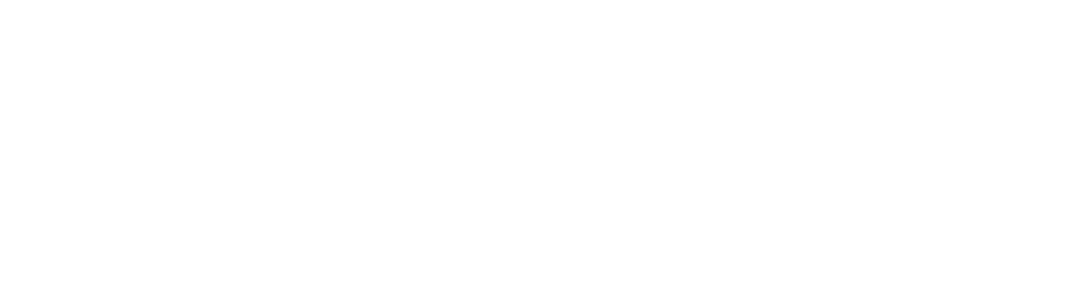
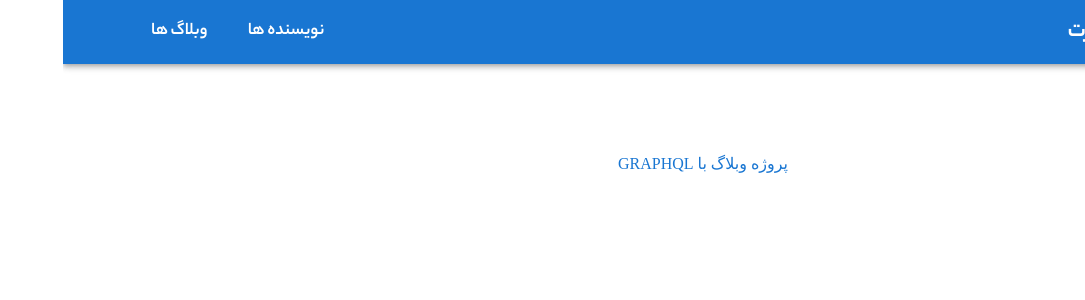
Before and after one commit to elahe-soltani/graphql-blog, a React (Create React App) app: page /authorsAll in a window 1280 px wide. Before the commit this address had no page. Shown: the top 300 px of the page, without its empty margins (195-1280 px from the left). Built offline with nearby package versions, Linux system fonts and the light colour scheme.

Commit message:
add blogs page and authors page and add routs in header

```diff
--- a/src/App.js
+++ b/src/App.js
@@ -5,6 +5,8 @@
 import BlogPage from './Component/blog/BlogPage';
 import AuthorPage from './Component/author/AuthorPage';
 import ScrollToTop from './Component/shared/ScrollToTop';
+import BlogsAll from './Component/blog/BlogsAll';
+import AuthorsAll from './Component/author/AuthorsAll';
 
 const App = () => {
 
@@ -16,6 +18,8 @@
           <Route path='/' element={<HomePage />} />
           <Route path='/blogs/:slug' element={<BlogPage />} />
           <Route path='/authors/:slug' element={<AuthorPage />} />
+          <Route path='/authorsAll' element={<AuthorsAll />} />
+          <Route path='/blogsAll' element={<BlogsAll />} />
         </Routes>
       </Layout>
     </div>
--- /dev/null
+++ b/src/Component/author/AuthorsAll.js
@@ -0,0 +1,11 @@
+import React from 'react';
+
+const AuthorsAll = () => {
+    return (
+        <div>
+
+        </div>
+    );
+};
+
+export default AuthorsAll;
--- /dev/null
+++ b/src/Component/blog/BlogsAll.js
@@ -0,0 +1,11 @@
+import React from 'react';
+
+const BlogsAll = () => {
+    return (
+        <div>
+
+        </div>
+    );
+};
+
+export default BlogsAll;
--- a/src/Component/layout/Header.js
+++ b/src/Component/layout/Header.js
@@ -1,5 +1,5 @@
 import React from 'react';
-import { AppBar , Container, Toolbar , Typography } from '@mui/material';
+import { AppBar , Container, Toolbar , Typography , Box } from '@mui/material';
 import {Link} from "react-router-dom";
 import AutoStoriesIcon from '@mui/icons-material/AutoStories';
 const Header = () => {
@@ -7,17 +7,28 @@
         <div>
             <AppBar position="sticky">
                 <Container maxWidth="lg">
-                    <Toolbar sx={{display:"flex" , alignItems:"center"}}>
-                    <AutoStoriesIcon />
-                    <Box component="div">
+                    <Toolbar sx={{ display:"flex" , alignItems:"center" , justifyContent:"space-between"}}>
+                    <Box component="div"  display="flex" alignItems="center">
+                        <AutoStoriesIcon />
                         <Typography component="h1" variant="h5" fontWeight="bold" mr={1}>
                             <Link to="/" style={{textDecoration:"none" , color:"#FFFF"}}>
                              وبلاگ بوتو استارت
                             </Link>
                         </Typography>
-                  </Box>
-                        <Link to="/" style={{color:"#FFFF"}}>
-                        </Link>
+                    </Box>
+                    <Box component="div"  display="flex" alignItems="center" >
+                    <Typography component="p" variant="h5" fontSize={18} fontWeight={700}>
+                            <Link to="/authorsAll" style={{textDecoration:"none" , color:"#FFFF"}}>
+                               نویسنده ها
+                            </Link>
+                        </Typography>
+                        <Typography component="p" variant="h5" fontSize={18}  fontWeight={700} mr={5}>
+                            <Link to="/blogsAll" style={{textDecoration:"none" , color:"#FFFF"}}>
+                               وبلاگ ها
+                            </Link>
+                        </Typography>
+                    </Box>
+
                     </Toolbar>
                 </Container>
             </AppBar>
```
